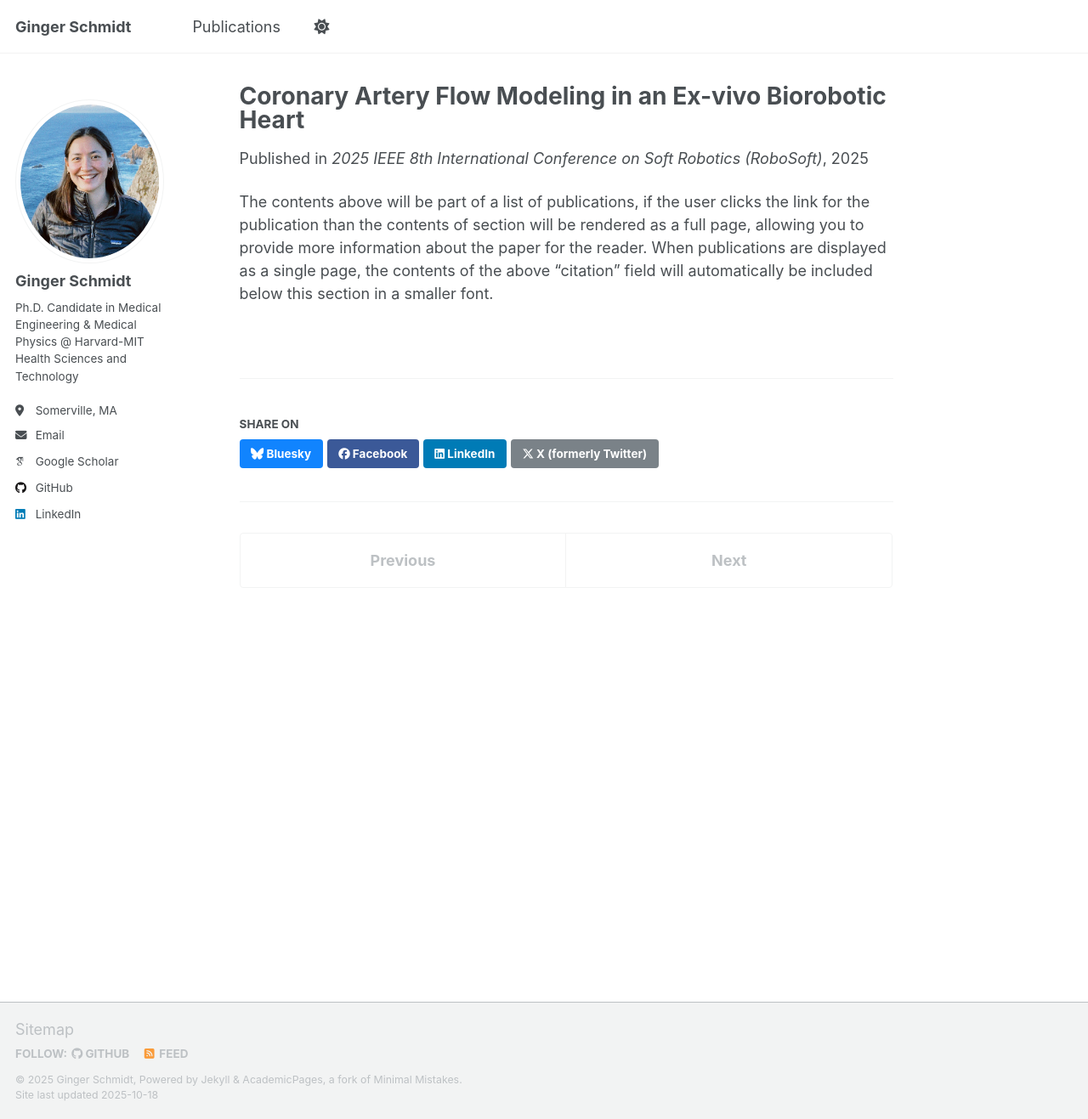
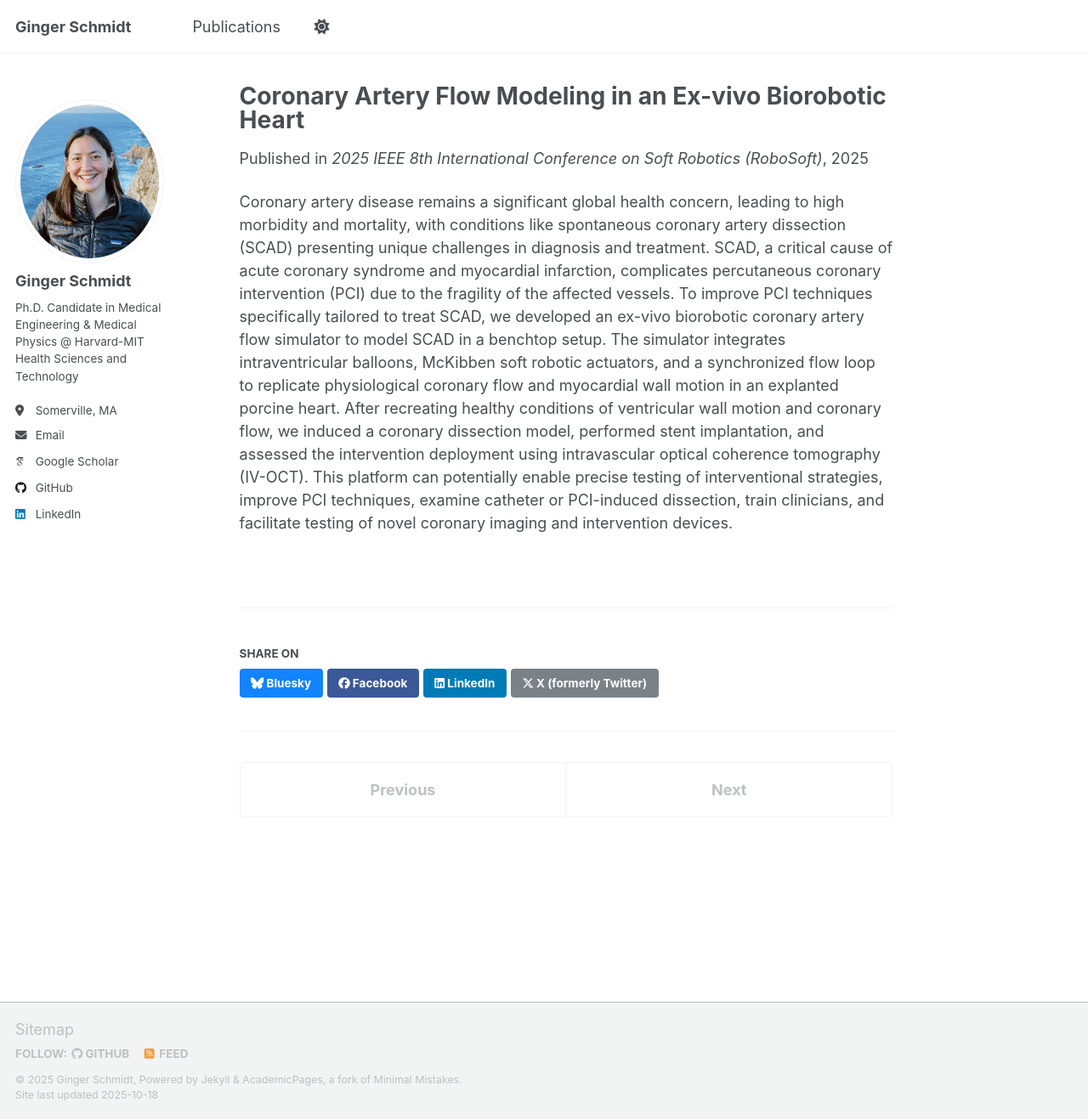
Before and after one commit to gingerschmidt/gingerschmidt.github.io, a Jekyll site: the page built from _publications/softrobotic.md, in a window 1280 px wide and 1317 px high. Shown: the whole window at 85% size. Built offline with Jekyll 4.4.1, drawn with Linux system fonts in a browser that asks for light colours; some web fonts are replaced; a script that is not in the unit is left out.

Commit message:
Update softrobotic.md

```diff
--- a/_publications/softrobotic.md
+++ b/_publications/softrobotic.md
@@ -2,10 +2,9 @@
 title: "Coronary Artery Flow Modeling in an Ex-vivo Biorobotic Heart"
 collection: publications
 category: conferences
-excerpt: 'We developed an ex vivo biorobotic coronary artery flow simulator that replicates physiological coronary flow and myocardial motion in explanted porcine hearts. Using this platform, we induced coronary dissections, performed stent implantation, and evaluated interventions with intravascular OCT. This system enables precise testing of interventional strategies, improvement of PCI techniques, clinician training, and evaluation of novel coronary imaging and intervention devices.'
 date: 2025-06-25
 venue: '2025 IEEE 8th International Conference on Soft Robotics (RoboSoft)'
 paperurl: 'http://gingerschmidt.github.io/files/Coronary Artery Flow Modeling in an Ex-vivo Biorobotic Heart.pdf'
 ---
 
-The contents above will be part of a list of publications, if the user clicks the link for the publication than the contents of section will be rendered as a full page, allowing you to provide more information about the paper for the reader. When publications are displayed as a single page, the contents of the above "citation" field will automatically be included below this section in a smaller font.
+Coronary artery disease remains a significant global health concern, leading to high morbidity and mortality, with conditions like spontaneous coronary artery dissection (SCAD) presenting unique challenges in diagnosis and treatment. SCAD, a critical cause of acute coronary syndrome and myocardial infarction, complicates percutaneous coronary intervention (PCI) due to the fragility of the affected vessels. To improve PCI techniques specifically tailored to treat SCAD, we developed an ex-vivo biorobotic coronary artery flow simulator to model SCAD in a benchtop setup. The simulator integrates intraventricular balloons, McKibben soft robotic actuators, and a synchronized flow loop to replicate physiological coronary flow and myocardial wall motion in an explanted porcine heart. After recreating healthy conditions of ventricular wall motion and coronary flow, we induced a coronary dissection model, performed stent implantation, and assessed the intervention deployment using intravascular optical coherence tomography (IV-OCT). This platform can potentially enable precise testing of interventional strategies, improve PCI techniques, examine catheter or PCI-induced dissection, train clinicians, and facilitate testing of novel coronary imaging and intervention devices.
```
